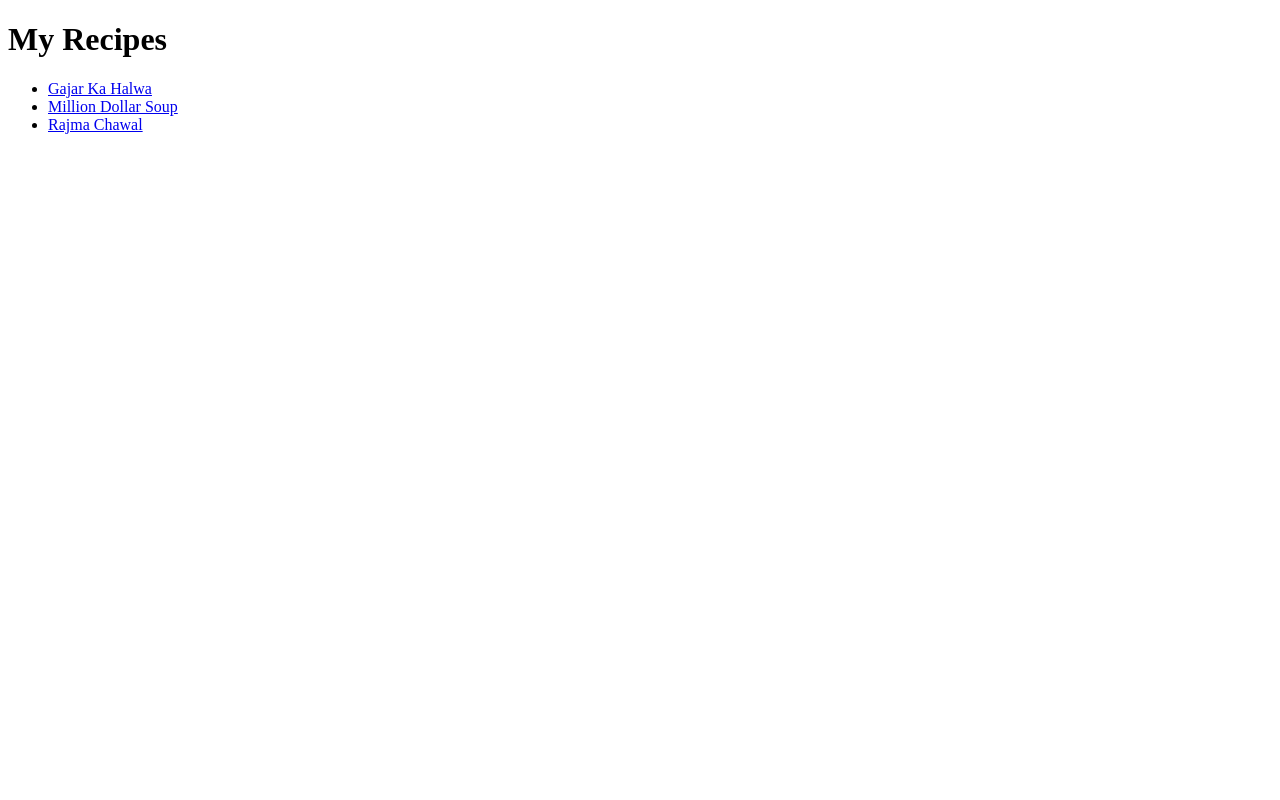
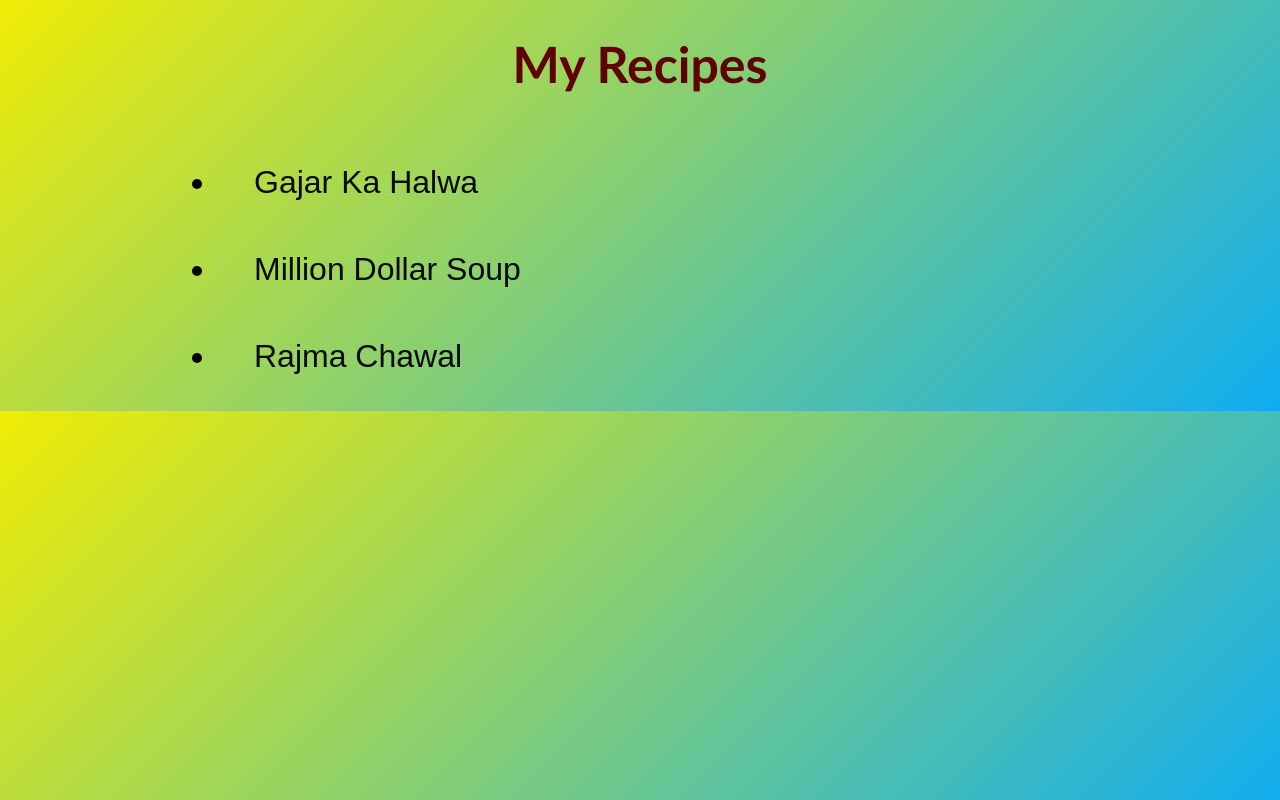
Before and after one commit to sach-indev/OdinProject, a plain HTML site: page index.html in a window 1280 px wide. Drawn offline with Linux system fonts and the light colour scheme.

Commit message:
Made recipes fancy

```diff
--- /dev/null
+++ b/home-styles.css
@@ -0,0 +1,56 @@
+.heading
+{
+    color : rgb(95, 1, 1);
+    font-family :'Gill Sans', 'Gill Sans MT', Calibri, 'Trebuchet MS', sans-serif;
+    text-align : center;
+    font-size : 50px;
+}
+
+.recipe
+{
+    font-size : 32px;
+    font-family :Arial, Helvetica, sans-serif;
+    padding : 20px;
+    margin : 10px;
+    width : 1000px;
+}
+
+.links
+{
+    text-align : left;
+}
+
+a {
+    color: white;
+    padding: 0.5rem 1rem;
+    border-radius: 6px;
+    text-decoration: none;
+}
+
+a:link {
+    color: #090909;
+}
+
+a:visited {
+    color: #f36100;
+}
+
+a:hover {
+    color: #f27aff;
+}
+
+a:active {
+    color: #00258d;
+}
+
+
+ul
+{
+    padding-left : 200px;
+    width : 200px;
+    margin-top : 50px;
+}
+
+body {
+    background: linear-gradient(135deg, #f0ec05, #0eadf1);
+}
--- a/index.html
+++ b/index.html
@@ -4,13 +4,14 @@
     <meta charset="UTF-8">
     <meta name="viewport" content="width=device-width, initial-scale=1.0">
     <title>Document</title>
+    <link rel="stylesheet" href="home-styles.css">
 </head>
 <body>
-    <h1>My Recipes</h1>
-    <ul>
-        <li><a href = "recipes\Gajar-Ka-Halwa.html">Gajar Ka Halwa</a></li>
-        <li><a href = "recipes\Million-Dollar-Soup.html">Million Dollar Soup</a></li>
-        <li><a href = "recipes\Rajma-Chawal.html">Rajma Chawal</a></li>
+    <h1 class = "heading">My Recipes</h1>
+    <ul class = "links">
+        <li class = "recipe" id = "gajar"><a href = "recipes\Gajar-Ka-Halwa.html">Gajar Ka Halwa</a></li>
+        <li class = "recipe" id = "soup"><a href = "recipes\Million-Dollar-Soup.html">Million Dollar Soup</a></li>
+        <li class="recipe" id = rajma><a href = "recipes\Rajma-Chawal.html">Rajma Chawal</a></li>
     </ul>
 </body>
 </html>
--- /dev/null
+++ b/recipes/gajar.css
@@ -0,0 +1,68 @@
+body
+{
+    background: linear-gradient(120deg, #ffd606, #3aff04);
+}
+
+h1
+{
+    color : red;
+    font-size : 110px;
+    text-align : center;
+    font-family :Verdana, Geneva, Tahoma, sans-serif
+}
+
+h2
+{
+    font-weight : bold;
+    font-size : 100px;
+    text-align : center;
+    font-family :Arial, Helvetica, sans-serif;
+    color : rgb(172, 9, 222)
+}
+
+li
+{
+    font-size : 50px;
+}
+
+ul, ol
+{
+    padding-left : 200px;
+    margin-top : 50px;
+}
+
+#para1
+{
+    color : rgb(5, 123, 173);
+    text-align : center;
+    padding : 21px;
+    font-size : 29px;
+}
+
+img
+{
+    display : block;
+    margin : auto;
+}
+
+li
+{
+    color : brown
+}
+
+strong
+{
+    color : rgb(11, 2, 139)
+}
+
+h2 strong
+{
+    color : inherit;
+}
+
+footer
+{
+    font-size : 50px;
+    text-align : center;
+    margin-top : 50px;
+}
--- /dev/null
+++ b/recipes/rajma.css
@@ -0,0 +1,68 @@
+body
+{
+    background: linear-gradient(120deg, #ffd606, #3aff04);
+}
+
+h1
+{
+    color : red;
+    font-size : 110px;
+    text-align : center;
+    font-family :Verdana, Geneva, Tahoma, sans-serif
+}
+
+h2
+{
+    font-weight : bold;
+    font-size : 100px;
+    text-align : center;
+    font-family :Arial, Helvetica, sans-serif;
+    color : rgb(172, 9, 222)
+}
+
+li
+{
+    font-size : 50px;
+}
+
+ul, ol
+{
+    padding-left : 200px;
+    margin-top : 50px;
+}
+
+#para1
+{
+    color : rgb(5, 123, 173);
+    text-align : center;
+    padding : 21px;
+    font-size : 29px;
+}
+
+img
+{
+    display : block;
+    margin : auto;
+}
+
+li
+{
+    color : brown
+}
+
+strong
+{
+    color : rgb(11, 2, 139)
+}
+
+h2 strong
+{
+    color : inherit;
+}
+
+footer
+{
+    font-size : 50px;
+    text-align : center;
+    margin-top : 50px;
+}
--- /dev/null
+++ b/recipes/soup.css
@@ -0,0 +1,78 @@
+body
+{
+    background: linear-gradient(120deg, #ffd606, #3aff04);
+}
+
+h1
+{
+    color : red;
+    font-size : 110px;
+    text-align : center;
+    font-family :Verdana, Geneva, Tahoma, sans-serif
+}
+
+h2
+{
+    font-weight : bold;
+    font-size : 100px;
+    text-align : center;
+    font-family :Arial, Helvetica, sans-serif;
+    color : rgb(172, 9, 222)
+}
+
+li
+{
+    font-size : 50px;
+}
+
+ul, ol
+{
+    padding-left : 200px;
+    margin-top : 50px;
+}
+
+#para1
+{
+    color : rgb(5, 123, 173);
+    text-align : center;
+    padding : 21px;
+    font-size : 29px;
+}
+
+img
+{
+    display : block;
+    margin : auto;
+}
+
+li
+{
+    color : brown
+}
+
+strong
+{
+    color : rgb(11, 2, 139)
+}
+
+h2 strong
+{
+    color : inherit;
+}
+
+h3 em
+{
+    font-weight : bold;
+    font-size : 60px;
+    text-align : center;
+    font-family :'Lucida Sans', 'Lucida Sans Regular', 'Lucida Grande', 'Lucida Sans Unicode', Geneva, Verdana, sans-serif;
+    color : rgb(172, 9, 222);
+    display : block;
+}
+
+footer
+{
+    font-size : 50px;
+    text-align : center;
+    margin-top : 50px;
+}
```
Also changed, not shown: recipes/Gajar-Ka-Halwa.html (+2 -1 lines), recipes/Million-Dollar-Soup.html (+2 -1 lines), recipes/Rajma-Chawal.html (+2 -1 lines).
